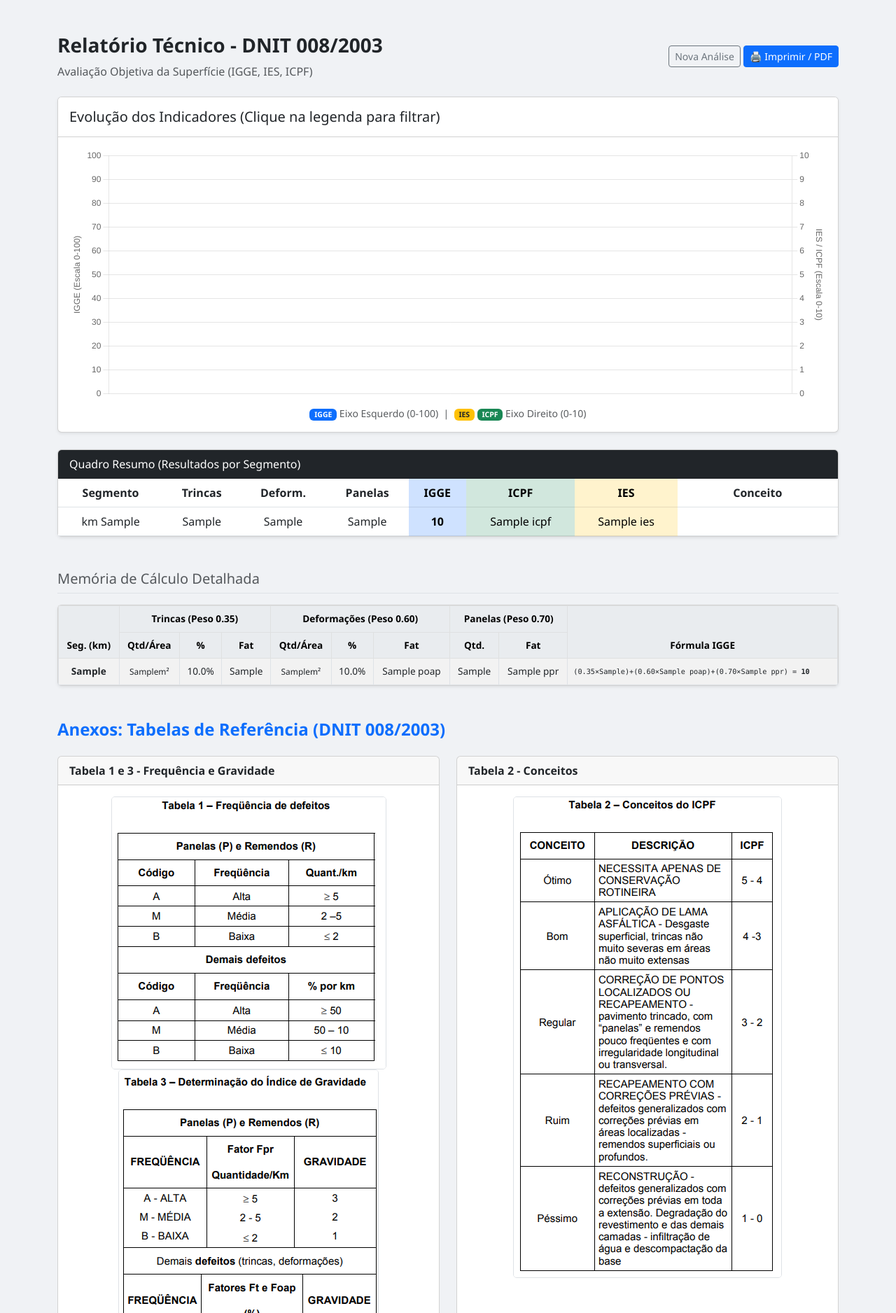
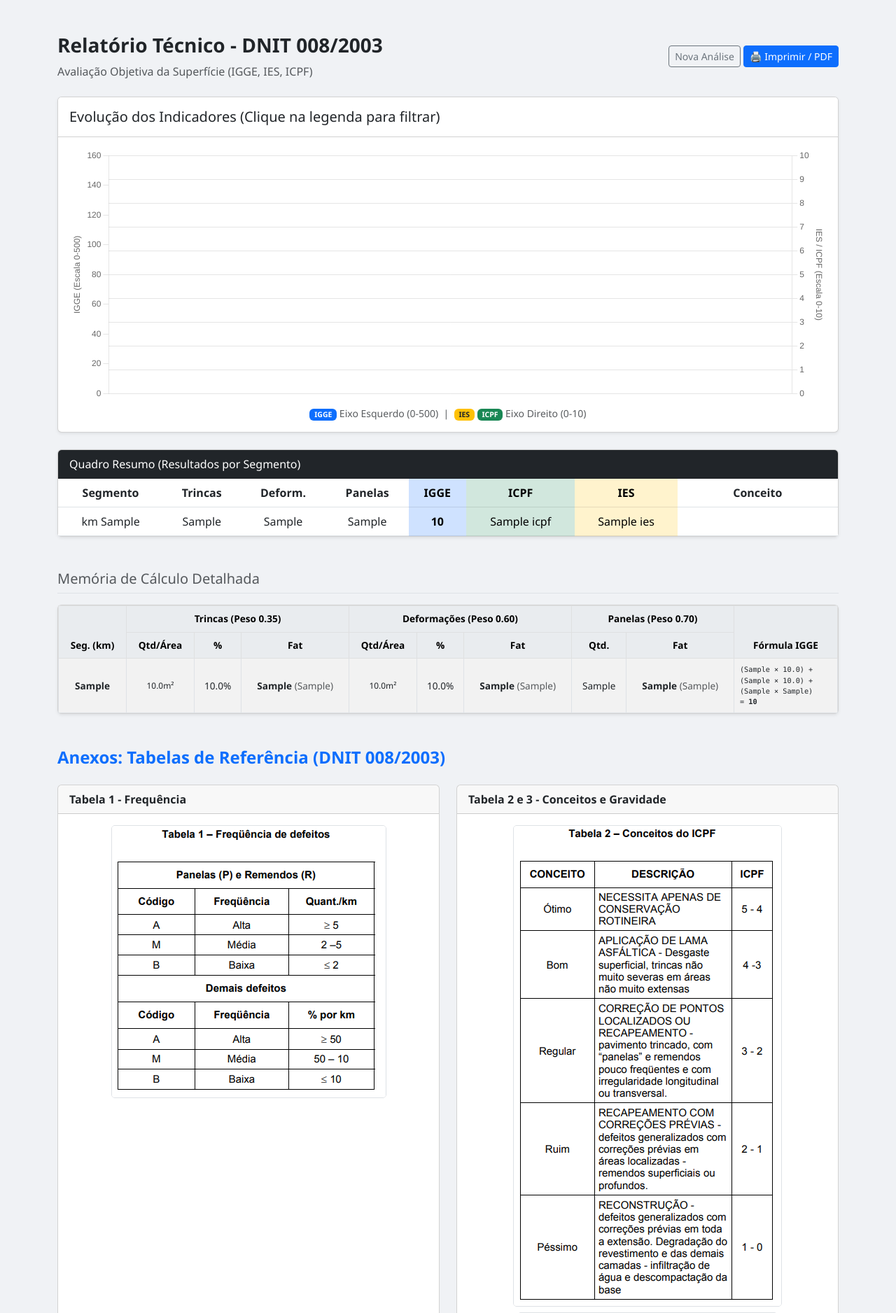
Before and after one commit to lucianoengdev/ProjetoIGG, a Flask app: template templates/relatorio.html in a window 1280 px wide. Shown: the top 1876 px of the page at 70% size. Run offline with Flask 3, Linux system fonts and the light colour scheme; the template is opened without the code that fills it: most values are stand-ins (such as "Sample title", 1, 10 or a date in 2020).

Commit message:
2.2.0 Updating export files calc memory

```diff
--- a/templates/relatorio.html
+++ b/templates/relatorio.html
@@ -42,7 +42,7 @@
         <div class="card-body">
             <canvas id="mainChart" height="100"></canvas>
             <div class="text-center mt-2 small text-muted">
-                <span class="badge bg-primary">IGGE</span> Eixo Esquerdo (0-100) &nbsp;|&nbsp;
+                <span class="badge bg-primary">IGGE</span> Eixo Esquerdo (0-500) &nbsp;|&nbsp;
                 <span class="badge bg-warning text-dark">IES</span> <span class="badge bg-success">ICPF</span> Eixo Direito (0-10)
             </div>
         </div>
@@ -111,19 +111,25 @@
                         <tr>
                             <td class="fw-bold">{{ row.km_inicial }}</td>
 
-                            <td class="small">{{ row.qtd_trincas }}m²</td>
+                            <td class="small">{{ "%.1f"|format(row.qtd_trincas) }}m²</td>
                             <td>{{ "%.1f"|format(row.pct_trincas) }}%</td>
-                            <td>{{ row.pt }}</td>
+                            <td class="fw-bold">{{ row.freq_trincas }} <span class="text-muted fw-normal">({{ row.grav_trincas }})</span></td>
 
-                            <td class="small">{{ row.qtd_deformacoes }}m²</td>
+                            <td class="small">{{ "%.1f"|format(row.qtd_deformacoes) }}m²</td>
                             <td>{{ "%.1f"|format(row.pct_deformacoes) }}%</td>
-                            <td>{{ row.poap }}</td>
+                            <td class="fw-bold">{{ row.freq_deformacoes }} <span class="text-muted fw-normal">({{ row.grav_deformacoes }})</span></td>
 
                             <td>{{ row.qtd_panelas }}</td>
-                            <td>{{ row.ppr }}</td>
+                            <td class="fw-bold">{{ row.freq_panelas }} <span class="text-muted fw-normal">({{ row.grav_panelas }})</span></td>
 
                             <td class="text-start font-monospace small" style="font-size: 0.75em;">
-                                (0.35×{{ row.pt }})+(0.60×{{ row.poap }})+(0.70×{{ row.ppr }}) = <b>{{ "%.0f"|format(row.igge) }}</b>
+                                ({{ row.grav_trincas }} × {{ "%.1f"|format(row.pct_trincas) }}) + <br>
+
+                                ({{ row.grav_deformacoes }} × {{ "%.1f"|format(row.pct_deformacoes) }}) + <br>
+
+                                ({{ row.grav_panelas }} × {{ row.qtd_panelas }}) <br>
+
+                                = <b>{{ "%.0f"|format(row.igge) }}</b>
                             </td>
                         </tr>
                         {% endfor %}
@@ -133,23 +139,24 @@
         </div>
     </div>
 
-    <div class="d-print-break-before"> <h4 class="mb-4 text-primary fw-bold">Anexos: Tabelas de Referência (DNIT 008/2003)</h4>
+    <div class="d-print-break-before">
+        <h4 class="mb-4 text-primary fw-bold">Anexos: Tabelas de Referência (DNIT 008/2003)</h4>
 
         <div class="row g-4">
             <div class="col-md-6">
                 <div class="card h-100">
-                    <div class="card-header fw-bold">Tabela 1 e 3 - Frequência e Gravidade</div>
+                    <div class="card-header fw-bold">Tabela 1 - Frequência</div>
                     <div class="card-body text-center">
                         <img src="{{ url_for('static', filename='Tabela1.png') }}" class="img-fluid img-tabela" alt="Tabela 1">
-                        <img src="{{ url_for('static', filename='Tabela3.png') }}" class="img-fluid img-tabela" alt="Tabela 3">
                     </div>
                 </div>
             </div>
             <div class="col-md-6">
                 <div class="card h-100">
-                    <div class="card-header fw-bold">Tabela 2 - Conceitos</div>
+                    <div class="card-header fw-bold">Tabela 2 e 3 - Conceitos e Gravidade</div>
                     <div class="card-body text-center">
                         <img src="{{ url_for('static', filename='Tabela2.png') }}" class="img-fluid img-tabela mb-2" alt="Tabela 2">
+                        <img src="{{ url_for('static', filename='Tabela3.png') }}" class="img-fluid img-tabela" alt="Tabela 3">
                     </div>
                 </div>
             </div>
@@ -179,7 +186,7 @@
     const ctx = document.getElementById('mainChart').getContext('2d');
 
     new Chart(ctx, {
-        type: 'bar', // Tipo base (mas misturamos linha e barra nos datasets)
+        type: 'bar',
         data: chartData,
         options: {
             responsive: true,
@@ -194,8 +201,7 @@
                         usePointStyle: true,
                         padding: 20,
                         font: { size: 12 }
-                    },
-                    // O Chart.js já permite clicar na legenda para ocultar/mostrar nativamente!
+                    }
                 },
                 tooltip: {
                     callbacks: {
@@ -211,15 +217,15 @@
                 }
             },
             scales: {
-                y: { // Eixo Esquerdo (IGGE)
+                y: {
                     type: 'linear',
                     display: true,
                     position: 'left',
-                    title: { display: true, text: 'IGGE (Escala 0-100)' },
-                    suggestedMax: 100,
-                    grid: { drawOnChartArea: false } // Grade apenas no direito para não poluir
+                    title: { display: true, text: 'IGGE (Escala 0-500)' },
+                    suggestedMax: 150,
+                    grid: { drawOnChartArea: false }
                 },
-                y1: { // Eixo Direito (IES/ICPF)
+                y1: {
                     type: 'linear',
                     display: true,
                     position: 'right',
```
